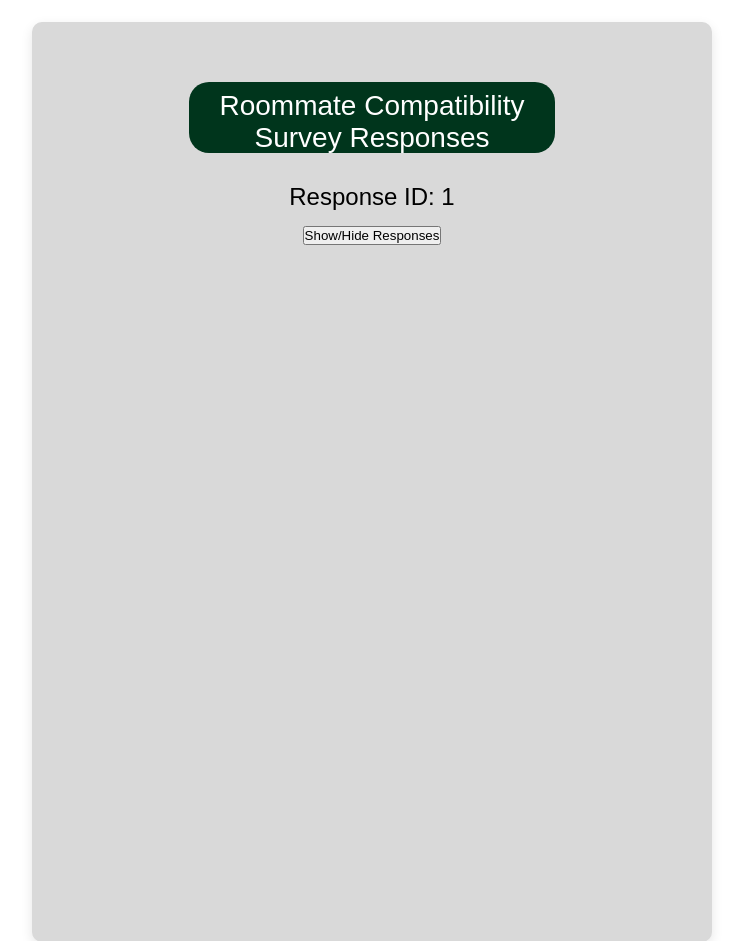
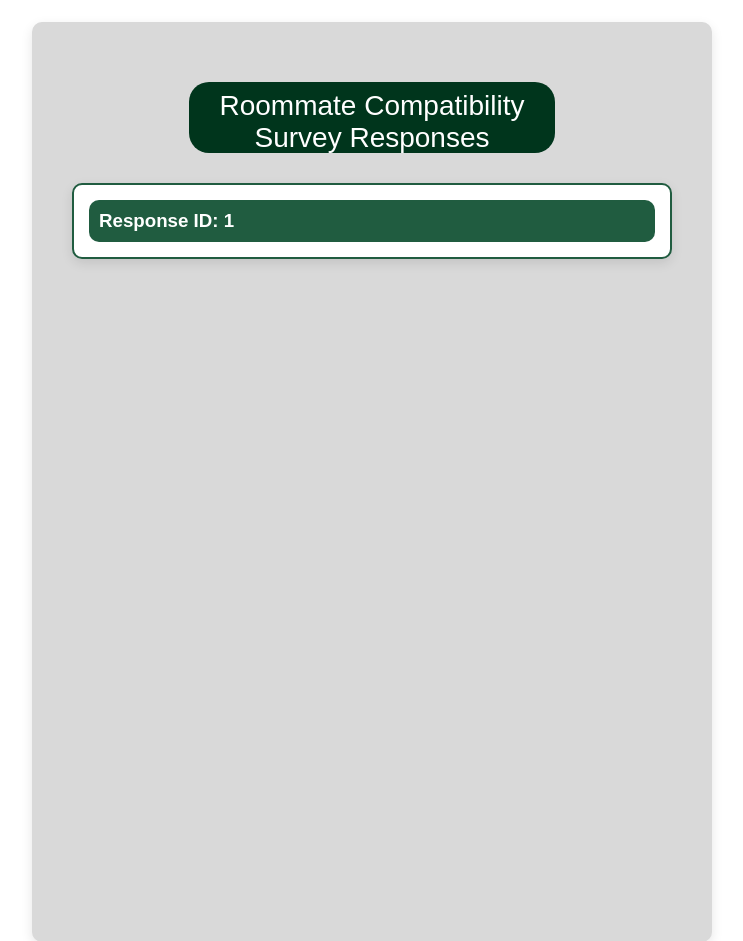
Before and after one commit to Jash1m/SoftwareDevelopmentProject-4155, a Flask app: page /responses in a window 1280 px wide. Shown: the part 128-1069 px from the top of the page, without its empty margins (268-1011 px from the left). Run offline with Flask 3, Linux system fonts and the light colour scheme; tables that the repository leaves empty hold one stand-in row (values such as "Sample post").

Commit message:
First Commit

```diff
--- a/StaticFile/stylesheets/style.css
+++ b/StaticFile/stylesheets/style.css
@@ -377,6 +377,46 @@ form {
     transform: scale(0.95);
 }
 
+/*======================Responses Page CSS================/
+
+/* Response box styling */
+.response-box {
+    background-color: white;
+    border: 2px solid var(--custom_green);
+    border-radius: 10px;
+    padding: 15px;
+    margin-bottom: 20px;
+    box-shadow: 0px 4px 12px rgba(0, 0, 0, 0.1);
+    transition: transform 0.2s;
+}
+
+.response-box:hover {
+    transform: scale(1.01);
+}
+
+/* Header of each response */
+.response-header {
+    cursor: pointer;
+    background-color: var(--custom_green);
+    color: white;
+    padding: 10px;
+    border-radius: 10px;
+}
+
+/* Details section (hidden by default) */
+.response-details {
+    margin-top: 10px;
+    padding: 10px;
+    background-color: var(--jasper);
+    border-radius: 5px;
+}
+
+/* Style for each individual detail line */
+.response-details p {
+    font-size: 18px;
+    margin-bottom: 8px;
+}
+
 /*========================Footer CSS========================*/
 footer {
     background-color: #1C1C1C;
--- a/templates/responses.html
+++ b/templates/responses.html
@@ -23,16 +23,15 @@
                 <h2>Roommate Compatibility Survey Responses</h2>
             </div>
 
-            <!-- Dropdown for Each User's Responses -->
+            <!-- Loop Through Each User's Responses -->
             {% for response in all_responses %}
-            <div class="survey-section">
-                <h3 class="question-header">Response ID: {{ response.id }}</h3>
+            <div class="response-box">
+                <div class="response-header" onclick="toggleDropdown('dropdown-{{ response.id }}')">
+                    <h3>Response ID: {{ response.id }}</h3>
+                </div>
 
-                <!-- Dropdown Button -->
-                <button onclick="toggleDropdown('dropdown-{{ response.id }}')">Show/Hide Responses</button>
-
-                <!-- Dropdown Content -->
-                <div id="dropdown-{{ response.id }}" style="display:none;" class="selection-box">
+                <!-- Dropdown Content (Hidden by Default) -->
+                <div id="dropdown-{{ response.id }}" class="response-details" style="display:none;">
                     <p><strong>Year:</strong> {{ response.q1 }}</p>
                     <p><strong>Major:</strong> {{ response.q2 }}</p>
                     <p><strong>Same Major Preference:</strong> {{ response.q3 }}</p>
```
